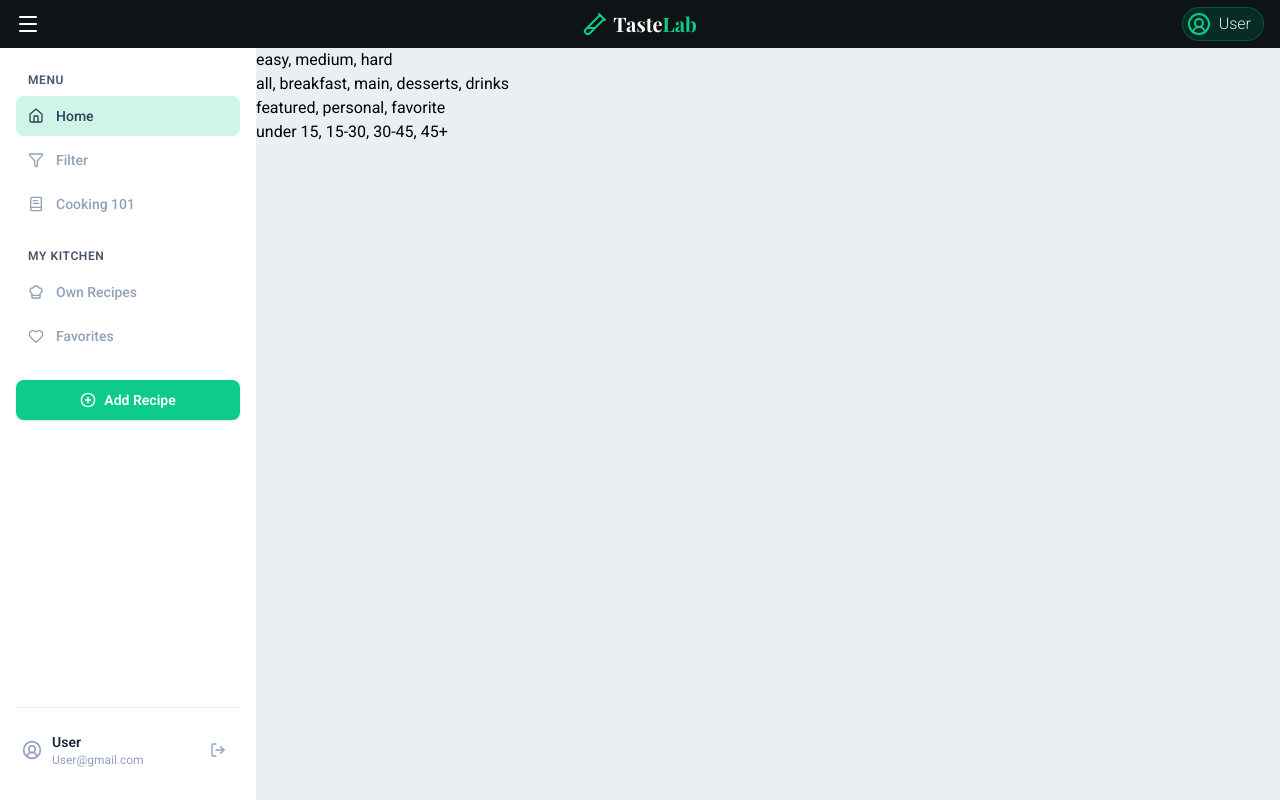
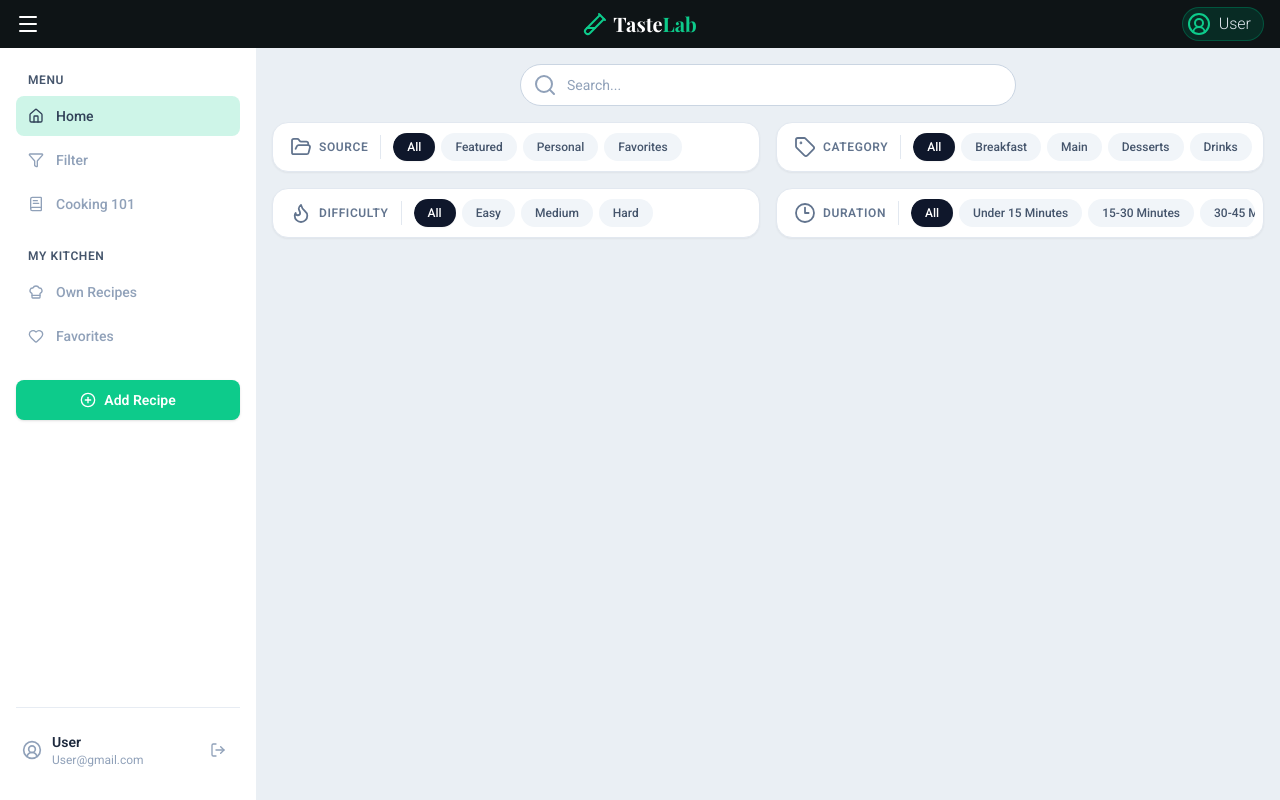
Before and after one commit to Naeem-14/TasteLab, a React (Vite) app: page / in a window 1280 px wide. Built offline with nearby package versions, Linux system fonts and the light colour scheme; a web font is replaced by a local one.

Commit message:
finish layout of filter page

```diff
--- a/src/data/icons.jsx
+++ b/src/data/icons.jsx
@@ -234,3 +234,55 @@ export const cooking101 = (
     <path d="M8 7h6" />
   </svg>
 );
+
+export const source = (
+  <svg
+    xmlns="http://www.w3.org/2000/svg"
+    width="24"
+    height="24"
+    viewBox="0 0 24 24"
+    fill="none"
+    stroke="currentColor"
+    strokeWidth="2"
+    strokeLinecap="round"
+    strokeLinejoin="round"
+    className="lucide lucide-folder-open-icon lucide-folder-open"
+  >
+    <path d="m6 14 1.5-2.9A2 2 0 0 1 9.24 10H20a2 2 0 0 1 1.94 2.5l-1.54 6a2 2 0 0 1-1.95 1.5H4a2 2 0 0 1-2-2V5a2 2 0 0 1 2-2h3.9a2 2 0 0 1 1.69.9l.81 1.2a2 2 0 0 0 1.67.9H18a2 2 0 0 1 2 2v2" />
+  </svg>
+);
+
+export const category = (
+  <svg
+    xmlns="http://www.w3.org/2000/svg"
+    width="24"
+    height="24"
+    viewBox="0 0 24 24"
+    fill="none"
+    stroke="currentColor"
+    strokeWidth="2"
+    strokeLinecap="round"
+    strokeLinejoin="round"
+    className="lucide lucide-tag-icon lucide-tag"
+  >
+    <path d="M12.586 2.586A2 2 0 0 0 11.172 2H4a2 2 0 0 0-2 2v7.172a2 2 0 0 0 .586 1.414l8.704 8.704a2.426 2.426 0 0 0 3.42 0l6.58-6.58a2.426 2.426 0 0 0 0-3.42z" />
+    <circle cx="7.5" cy="7.5" r=".5" fill="currentColor" />
+  </svg>
+);
+
+export const difficulty = (
+  <svg
+    xmlns="http://www.w3.org/2000/svg"
+    width="24"
+    height="24"
+    viewBox="0 0 24 24"
+    fill="none"
+    stroke="currentColor"
+    strokeWidth="2"
+    strokeLinecap="round"
+    strokeLinejoin="round"
+    className="lucide lucide-flame-icon lucide-flame"
+  >
+    <path d="M12 3q1 4 4 6.5t3 5.5a1 1 0 0 1-14 0 5 5 0 0 1 1-3 1 1 0 0 0 5 0c0-2-1.5-3-1.5-5q0-2 2.5-4" />
+  </svg>
+);
--- /dev/null
+++ b/src/filter/filter-page-data.jsx
@@ -0,0 +1,32 @@
+import { source, category, difficulty, clock } from "../data/icons";
+
+const tags = [
+  {
+    logo: source,
+    text: "source",
+    buttons: ["all", "featured", "personal", "favorites"],
+  },
+  {
+    logo: category,
+    text: "category",
+    buttons: ["all", "breakfast", "main", "desserts", "drinks"],
+  },
+  {
+    logo: difficulty,
+    text: "difficulty",
+    buttons: ["all", "easy", "medium", "hard"],
+  },
+  {
+    logo: clock,
+    text: "duration",
+    buttons: [
+      "all",
+      "under 15 minutes",
+      "15-30 minutes",
+      "30-45 minutes",
+      "45+ minutes",
+    ],
+  },
+];
+
+export default tags;
--- a/src/filter/filter-tags.jsx
+++ b/src/filter/filter-tags.jsx
@@ -0,0 +1,65 @@
+import { useState } from "react";
+import tags from "./filter-page-data";
+import { source, category, difficulty, clock, search } from "../data/icons";
+
+export default function FilterTags() {
+  const [activeTags, setActiveTags] = useState({
+    source: "All",
+    category: "All",
+    difficulty: "All",
+    duration: "All",
+  });
+
+  function toggleButton(categoryKey, selectedButton) {
+    setActiveTags({ ...activeTags, [categoryKey]: selectedButton });
+  }
+
+  return (
+    <section className="mx-auto grid max-w-7xl grid-cols-1 gap-3 sm:gap-4 lg:grid-cols-2">
+      {/* Search Bar */}
+      <div className="mx-auto flex w-full items-center gap-2.5 rounded-full border border-slate-300 bg-white px-3 py-2 transition-all focus-within:border-slate-500 focus-within:ring-2 focus-within:ring-slate-200 lg:col-span-2 lg:max-w-1/2">
+        <span className="flex shrink-0 items-center justify-center text-slate-400">
+          {search}
+        </span>
+        <input
+          type="text"
+          placeholder="Search..."
+          aria-label="Search items"
+          className="w-full bg-transparent text-sm text-slate-700 placeholder-slate-400 focus:outline-none"
+        />
+      </div>
+
+      {tags.map((tag, index) => (
+        <div
+          className="flex items-center gap-3 rounded-2xl border border-slate-200 bg-white p-2 shadow-xs"
+          key={index}
+        >
+          <div className="flex shrink-0 items-center gap-1.5 border-r border-slate-200 pr-3 pl-2 text-xs font-semibold tracking-wider text-slate-500 uppercase">
+            <span className="scale-90">{tag.logo}</span>
+            <span>{tag.text}</span>
+          </div>
+          <div className="flex scrollbar-none items-center gap-1.5 overflow-x-auto rounded-full py-0.5 pr-2">
+            {tag.buttons.map((button, index) => {
+              const isActive =
+                activeTags[tag.text].toLowerCase() === button.toLowerCase();
+
+              return (
+                <button
+                  key={index}
+                  className={
+                    isActive
+                      ? "filter-button-active capitalize"
+                      : "filter-button capitalize"
+                  }
+                  onClick={() => toggleButton(tag.text, button)}
+                >
+                  {button}
+                </button>
+              );
+            })}
+          </div>
+        </div>
+      ))}
+    </section>
+  );
+}
--- a/src/filter/filter.jsx
+++ b/src/filter/filter.jsx
@@ -1,17 +1,32 @@
 import Header from "../header";
 import Sidebar from "../sidebar";
+import FilterTags from "./filter-tags";
 
 export default function Filter() {
   return (
-    <div className="grid grid-cols-3 lg:grid-cols-4 xl:grid-cols-5">
-      <Header />
-      <Sidebar />
-      <main className="col-span-3 flex flex-col bg-bg sm:col-span-2 lg:col-span-3 xl:col-span-4">
-        <div>easy, medium, hard</div>
-        <div>all, breakfast, main, desserts, drinks</div>
-        <div>featured, personal, favorite</div>
-        <div>under 15, 15-30, 30-45, 45+</div>
-      </main>
-    </div>
+    <>
+      <div className="grid grid-cols-3 lg:grid-cols-4 xl:grid-cols-5">
+        <Header />
+        <Sidebar />
+        <main className="col-span-3 flex flex-col bg-bg p-4 sm:col-span-2 lg:col-span-3 xl:col-span-4">
+          <FilterTags />
+        </main>
+      </div>
+    </>
   );
 }
+
+// {
+//   tags.map((tag) => (
+//     <button
+//       key={tag}
+//       className={activeTag === tag ? "tags-active-button" : "tags-button"}
+//       onClick={() => {
+//         setActiveTag(tag);
+//         filterRecipes(tag);
+//       }}
+//     >
+//       {tag}
+//     </button>
+//   ));
+// }
--- a/src/index.css
+++ b/src/index.css
@@ -57,3 +57,11 @@ input[type="text"] {
 .add-recipe-number-input {
   @apply w-full [appearance:textfield] rounded-lg border border-slate-300 px-3.5 py-2.5 text-sm text-slate-800 transition-all duration-150 outline-none placeholder:text-slate-400 hover:border-slate-400 focus:border-accent focus:ring-2 focus:ring-accent/20 [&::-webkit-inner-spin-button]:appearance-none [&::-webkit-outer-spin-button]:appearance-none;
 }
+
+.filter-button {
+  @apply shrink-0 rounded-full bg-slate-100 px-3.5 py-1.5 text-xs font-medium whitespace-nowrap text-slate-600 transition-colors hover:bg-slate-200 hover:text-slate-900;
+}
+
+.filter-button-active {
+  @apply shrink-0 rounded-full bg-slate-900 px-3.5 py-1.5 text-xs font-medium whitespace-nowrap text-white shadow-xs transition-colors hover:bg-slate-800
+}
```
Also changed, not shown: src/App.jsx (+14 -14 lines).
